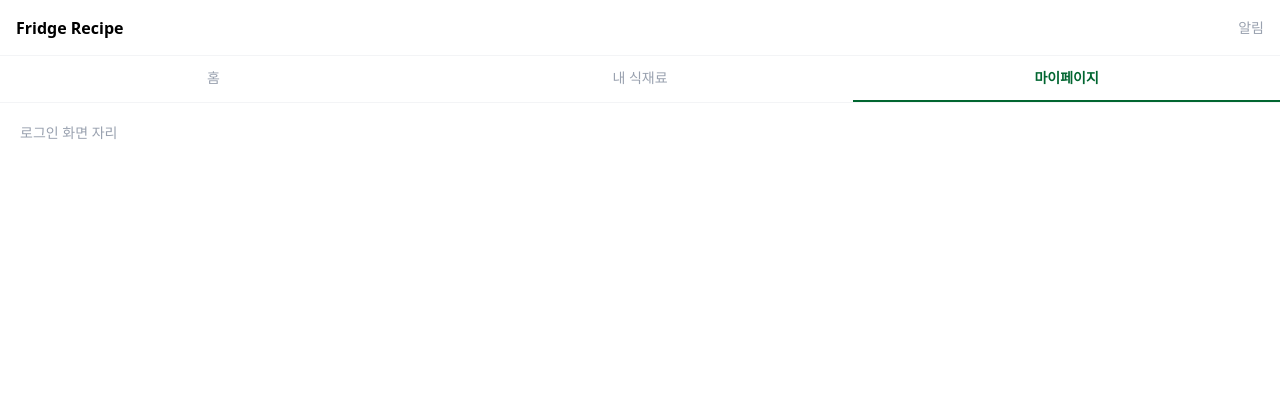
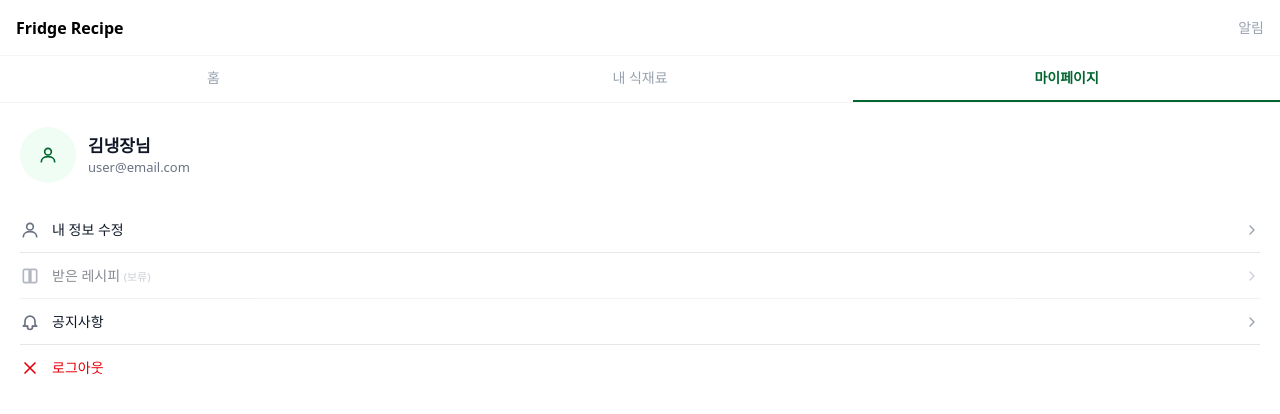
Before and after one commit to amInspireCamp6th-miniProject/front, a React (Vite) app: page /mypage in a window 1280 px wide. Shown: the top 414 px of the page. Built offline with nearby package versions, Linux system fonts and the light colour scheme.

Commit message:
feat: M12 마이페이지 화면 생성

```diff
--- a/src/components/ui/Icon.jsx
+++ b/src/components/ui/Icon.jsx
@@ -13,6 +13,25 @@ const PATHS = {
       <path d="M16.5 3.5a2.1 2.1 0 0 1 3 3L7 19l-4 1 1-4 12.5-12.5z" />
     </>
   ),
+  user: (
+    <>
+      <circle cx="12" cy="8" r="4" />
+      <path d="M4 20c0-4 4-6 8-6s8 2 8 6" />
+    </>
+  ),
+  book: (
+    <>
+      <path d="M4 6a2 2 0 0 1 2-2h5v16H6a2 2 0 0 1-2-2z" />
+      <path d="M20 6a2 2 0 0 0-2-2h-5v16h5a2 2 0 0 0 2-2z" />
+    </>
+  ),
+  bell: (
+    <>
+      <path d="M15 17h5l-1.4-1.4A2 2 0 0 1 18 14.2V11a6 6 0 1 0-12 0v3.2a2 2 0 0 1-.6 1.4L4 17h5" />
+      <path d="M9 17v1a3 3 0 0 0 6 0v-1" />
+    </>
+  ),
+  x: <path d="M18 6 6 18M6 6l12 12" />,
 }
 
 export default function Icon({ name, className = 'h-5 w-5' }) {
--- a/src/features/user/page/MyPage.jsx
+++ b/src/features/user/page/MyPage.jsx
@@ -1,5 +1,47 @@
+import Icon from '../../../components/ui/Icon'
+import Button from '../../../components/ui/Button'
+
 function MyPage() {
-  return <div className="p-5 text-sm text-gray-400">로그인 화면 자리</div>
+  return (
+    <div className="flex-1 overflow-y-auto px-5 pt-6 pb-4">
+      <div className="flex items-center gap-3 mb-6">
+        <div className="w-14 h-14 rounded-full bg-green-50 text-green-800 flex items-center justify-center">
+          <Icon name="user" />
+        </div>
+        <div>
+          <p className="text-[17px] font-bold text-gray-900">김냉장님</p>
+          <p className="text-[13px] text-gray-500">user@email.com</p>
+        </div>
+      </div>
+
+      <div className="divide-y divide-gray-200">
+        <Button className="w-full flex items-center gap-3 py-3 text-left">
+          <Icon name="user" className="h-5 w-5 text-gray-500" />
+          <span className="flex-1 text-[14px] font-medium text-gray-900">내 정보 수정</span>
+          <Icon name="chevronRight" className="h-4 w-4 text-gray-400" />
+        </Button>
+
+        <Button className="w-full flex items-center gap-3 py-3 text-left opacity-50" disabled>
+          <Icon name="book" className="h-5 w-5 text-gray-500" />
+          <span className="flex-1 text-[14px] font-medium text-gray-900">
+            받은 레시피 <span className="text-[11px] text-gray-400">(보류)</span>
+          </span>
+          <Icon name="chevronRight" className="h-4 w-4 text-gray-400" />
+        </Button>
+
+        <Button className="w-full flex items-center gap-3 py-3 text-left">
+          <Icon name="bell" className="h-5 w-5 text-gray-500" />
+          <span className="flex-1 text-[14px] font-medium text-gray-900">공지사항</span>
+          <Icon name="chevronRight" className="h-4 w-4 text-gray-400" />
+        </Button>
+
+        <Button className="w-full flex items-center gap-3 py-3 text-left">
+          <Icon name="x" className="h-5 w-5 text-red-600" />
+          <span className="flex-1 text-[14px] font-medium text-red-600">로그아웃</span>
+        </Button>
+      </div>
+    </div>
+  )
 }
 
 export default MyPage
```
